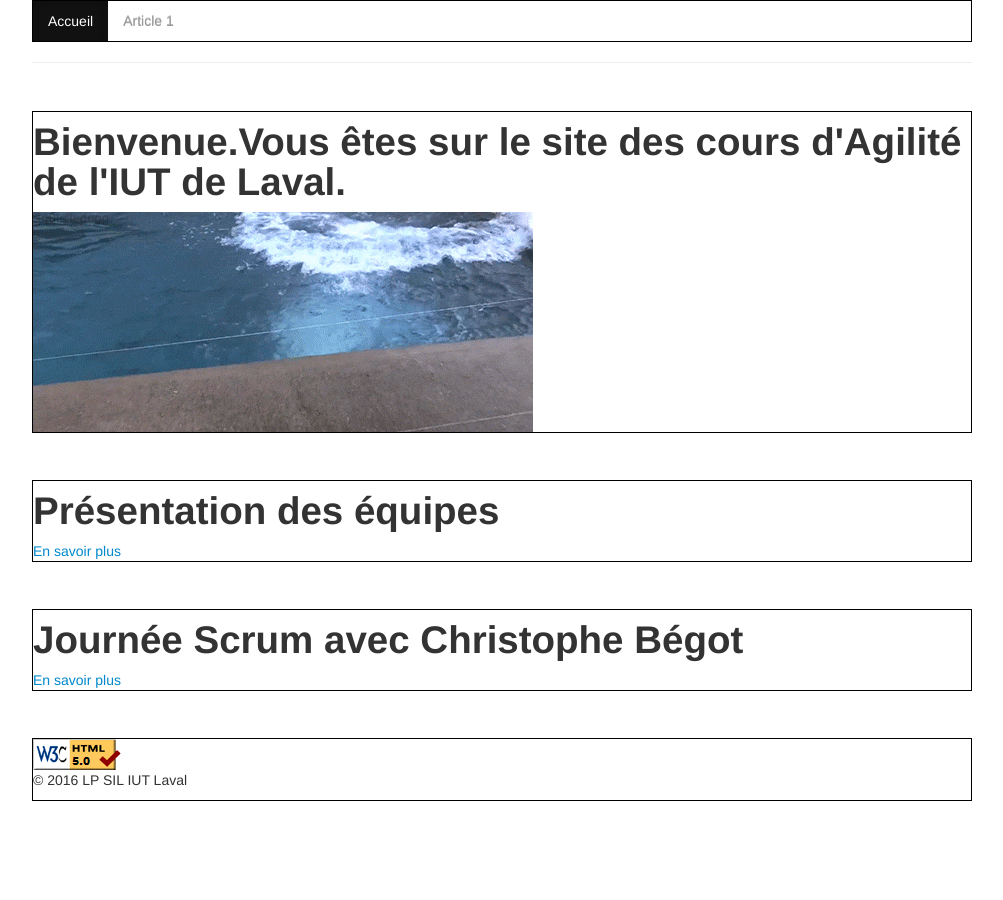
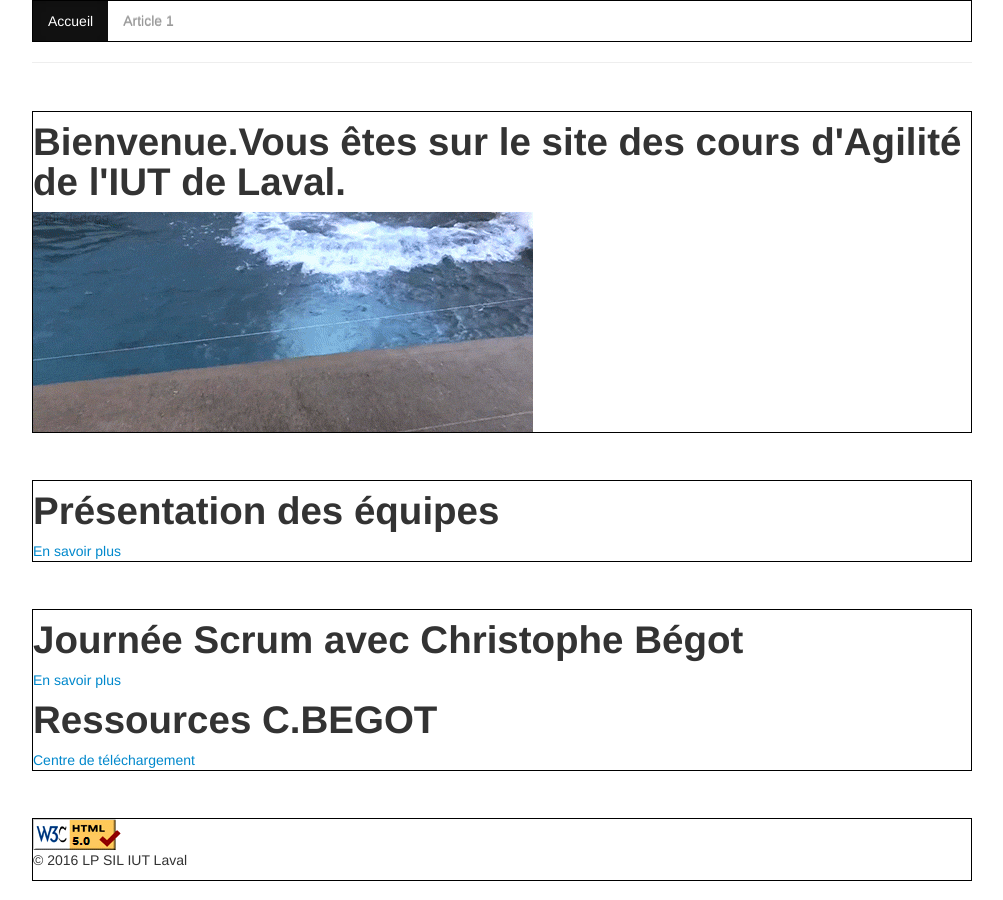
Before and after one commit to SiteExtremeProgramming/SiteExtremeProgramming, a Jekyll site: the page built from index.html, in a window 1280 px wide. Shown: the whole page, without its empty margins (138-1141 px from the left). Built offline with Jekyll 4.4.1, drawn with Linux system fonts in a browser that asks for light colours.

Commit message:
Centre de DL

```diff
--- a/index.html
+++ b/index.html
@@ -15,6 +15,9 @@ title: Accueil
 	<div class="col-md-offset-2 col-md-8 col-md-offset-2 article">
 		<h1>Journée Scrum avec Christophe Bégot</h1>
 		<a href="article2.html">En savoir plus</a>
+
+		<h1>Ressources C.BEGOT</h1>
+		<a href="RessourcesC_BEGOT.html">Centre de téléchargement</a>
 	</div>
 
 </section>
```
